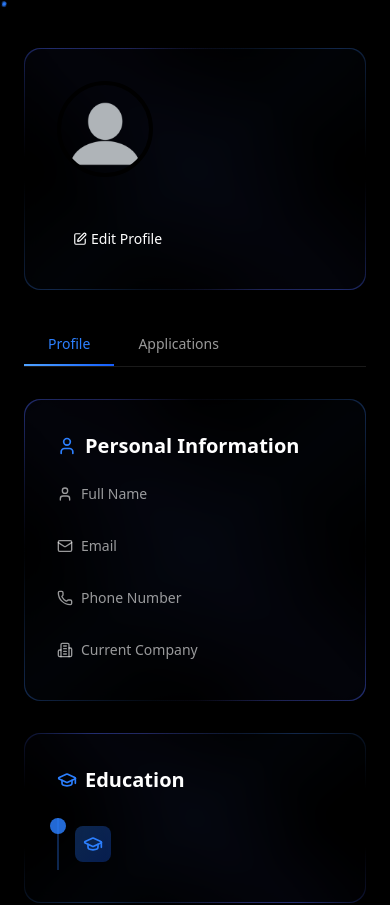
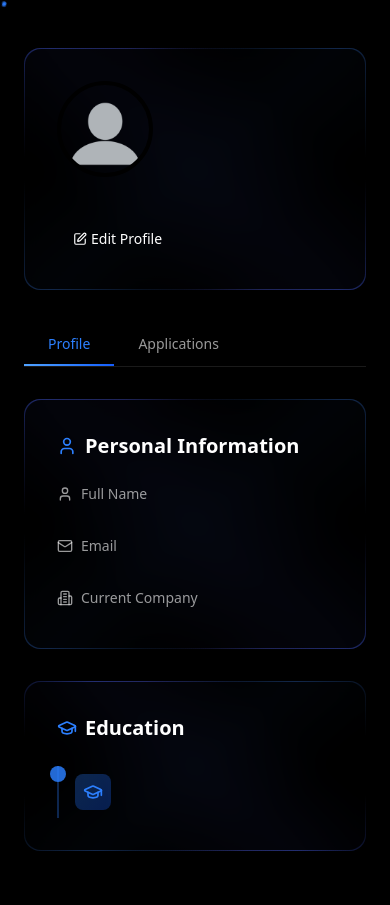
Before and after one commit to GauRav-sINGh123/NextGig, a React (Vite) app in the folder frontend/: page /profile in a window 390 px wide. Shown: the top 905 px of the page. Built offline with nearby package versions, Linux system fonts and the light colour scheme.

Commit message:
Phone No Section Removed

```diff
--- a/frontend/src/components/TabComponent.tsx
+++ b/frontend/src/components/TabComponent.tsx
@@ -1,6 +1,6 @@
 import { motion, AnimatePresence } from "framer-motion";
 import { useState } from "react";
-import {User,Mail,Phone,Building2,GraduationCap,FileText,Briefcase,Sparkles} from "lucide-react"
+import {User,Mail,Building2,GraduationCap,FileText,Briefcase,Sparkles} from "lucide-react"
 import { AnimatedGradientBorder ,StatusBadge} from '../components/index'
 import { useSelector } from "react-redux";
 import { RootState } from "../store/store";
@@ -99,18 +99,6 @@ function TabComponent() {
                       </div>
 
                       <div className="grid grid-cols-1 md:grid-cols-2 gap-6">
-                        <motion.div
-                          className="space-y-2"
-                          initial={{ opacity: 0, x: -10 }}
-                          animate={{ opacity: 1, x: 0 }}
-                          transition={{ delay: 0.3 }}
-                        >
-                          <div className="flex items-center text-white/60">
-                            <Phone className="w-4 h-4 mr-2" />
-                            <span className="text-sm">Phone Number</span>
-                          </div>
-                          <p className="text-white font-medium">{user?.phoneNumber}</p>
-                        </motion.div>
 
                         <motion.div
                           className="space-y-2"
@@ -154,7 +142,6 @@ function TabComponent() {
                           </div>
                           <div>
                             <h3 className="font-medium">{user?.profile?.education}</h3>
-                            <p className="text-white/60 text-sm">{user?.profile?.college}</p>
                             <p className="text-white/40 text-xs mt-1">{user?.profile?.collegeEndDate}</p>
                           </div>
                         </div>
```
